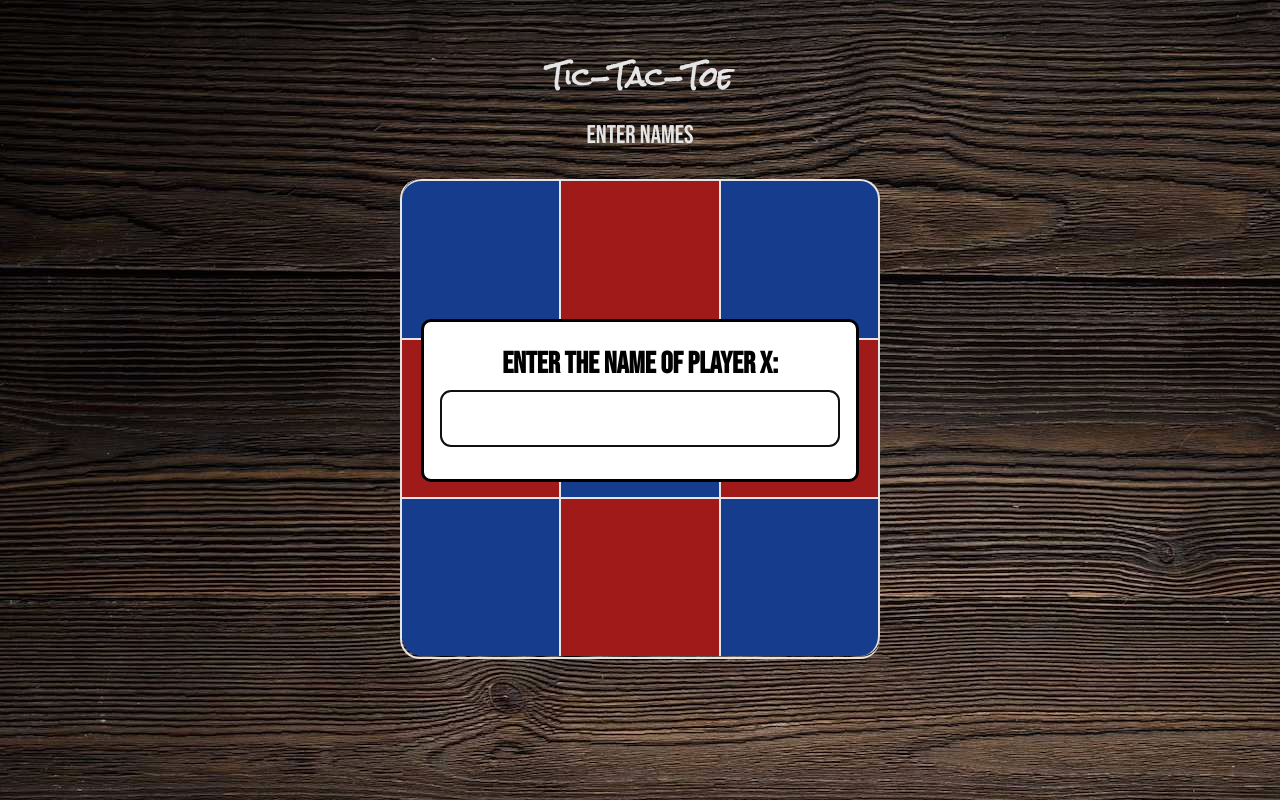
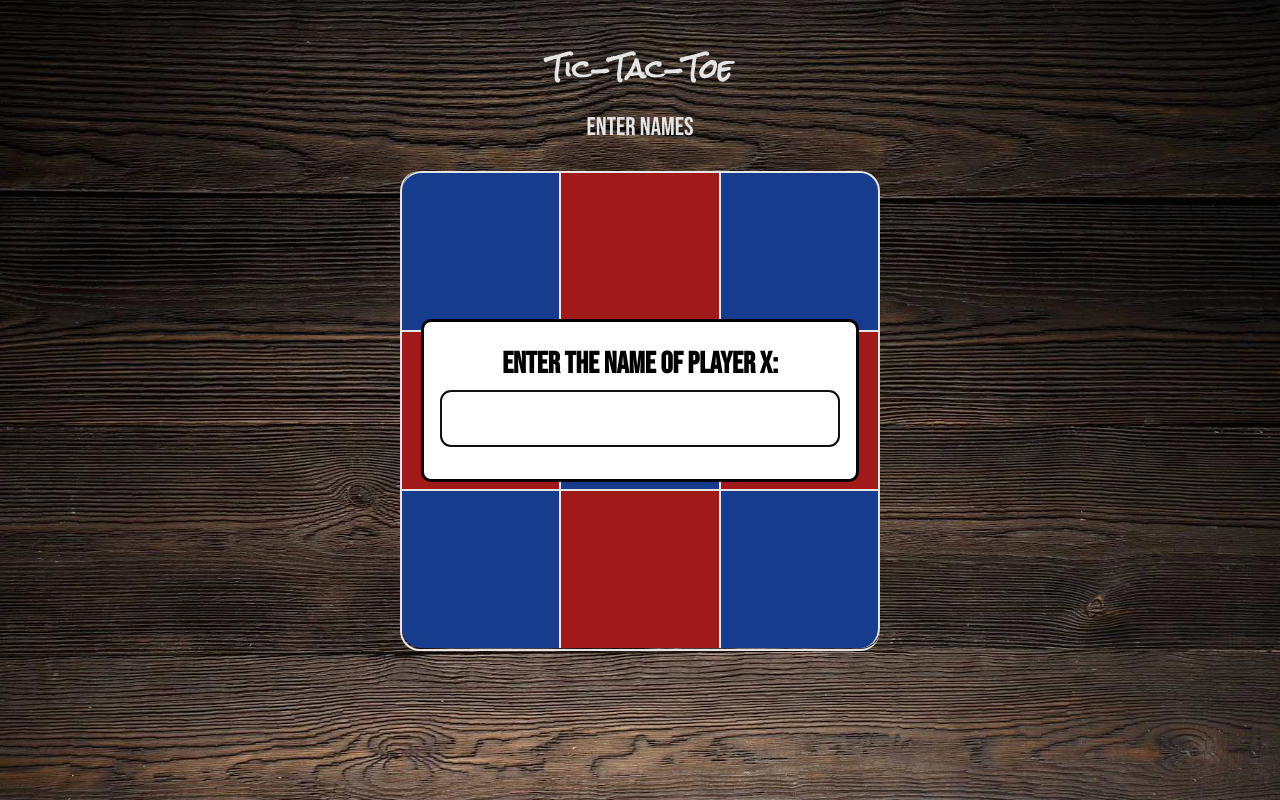
Before and after one commit to MicroBody/pvt23-oop-tic-tac-toe, a website with bundled scripts: page index.html in a window 1280 px wide. Built offline with nearby package versions, Linux system fonts and the light colour scheme.

Commit message:
fix css bg image

```diff
--- a/css/basic-setup.css
+++ b/css/basic-setup.css
@@ -11,6 +11,8 @@ body {
   color: rgb(255, 255, 255);
   font-family: 'Bebas Neue';
   background-image: url(/images/table-top.jpg);
+  background-attachment: fixed;
+  background-size: cover;
   display: flex;
   height: 100vh;
 }
--- a/css/common.css
+++ b/css/common.css
@@ -4,7 +4,7 @@ h1 {
   font-family: 'Rock Salt';
   font-size: max(2vw, 3vh);
   text-align: center;
-  margin-top: 0;
+  margin-top: -2vh;
   margin-bottom: min(-1vw, -1.5vh);
 }
 
```
